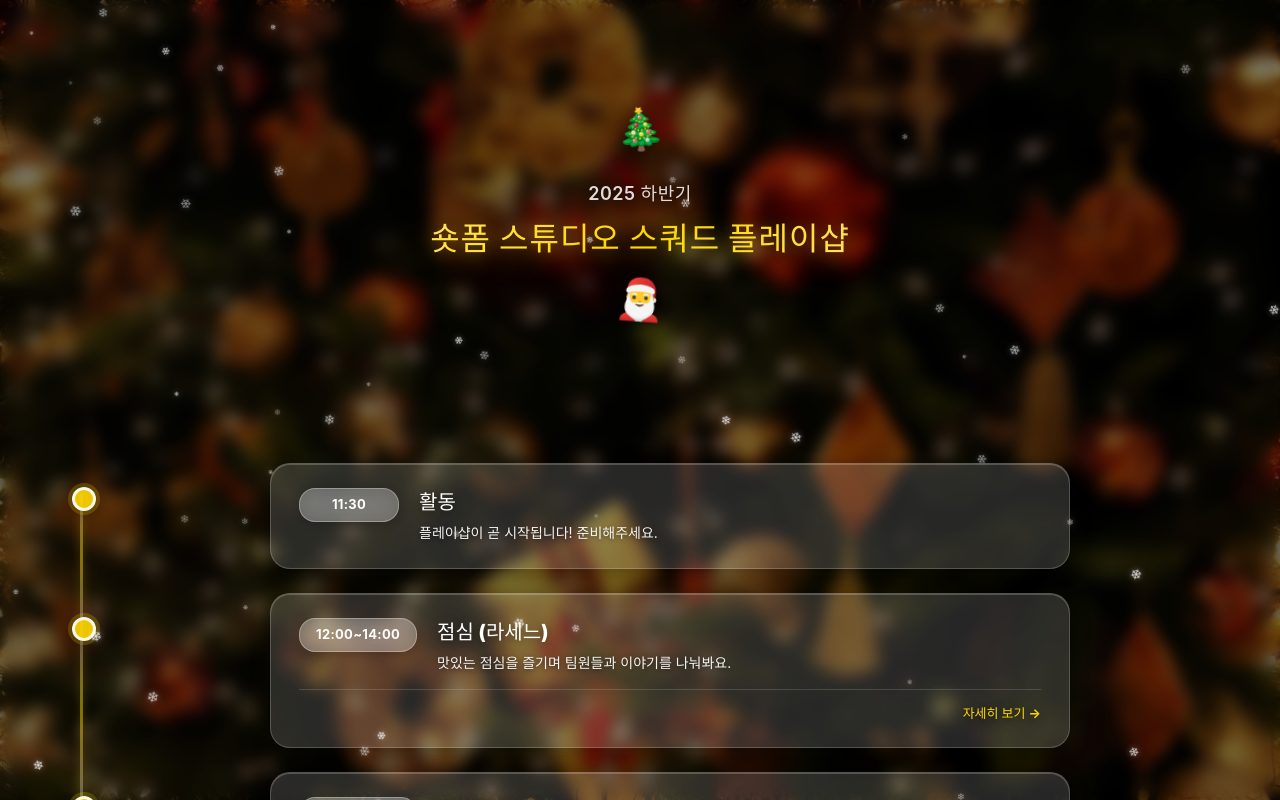
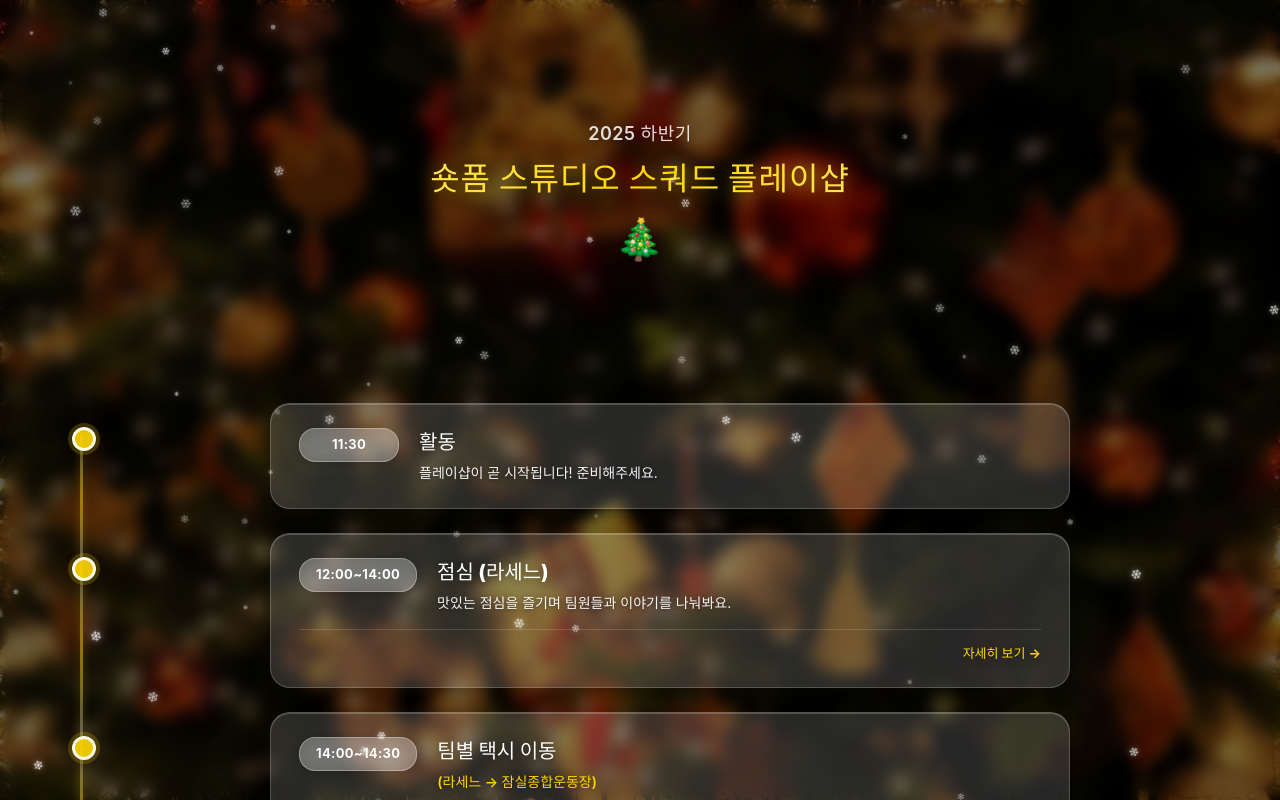
Before and after one commit to ch3coo2ca/2025-playshop-web, a React (Vite) app: page / in a window 1280 px wide. Shown: the top 800 px of the page. Built offline with nearby package versions, Linux system fonts and the light colour scheme.

Commit message:
chore: remove top header emoji

```diff
--- a/src/App.tsx
+++ b/src/App.tsx
@@ -16,12 +16,11 @@ function App() {
 
       <div className="container">
         <header className="header">
-          <div className="christmas-ornament left">🎄</div>
           <h1 className="title">
             <span className="title-main">2025 하반기</span>
             <span className="title-sub">숏폼 스튜디오 스쿼드 플레이샵</span>
           </h1>
-          <div className="christmas-ornament right">🎅</div>
+          <div className="christmas-ornament right">🎄</div>
         </header>
 
         <div className="timeline">
```
